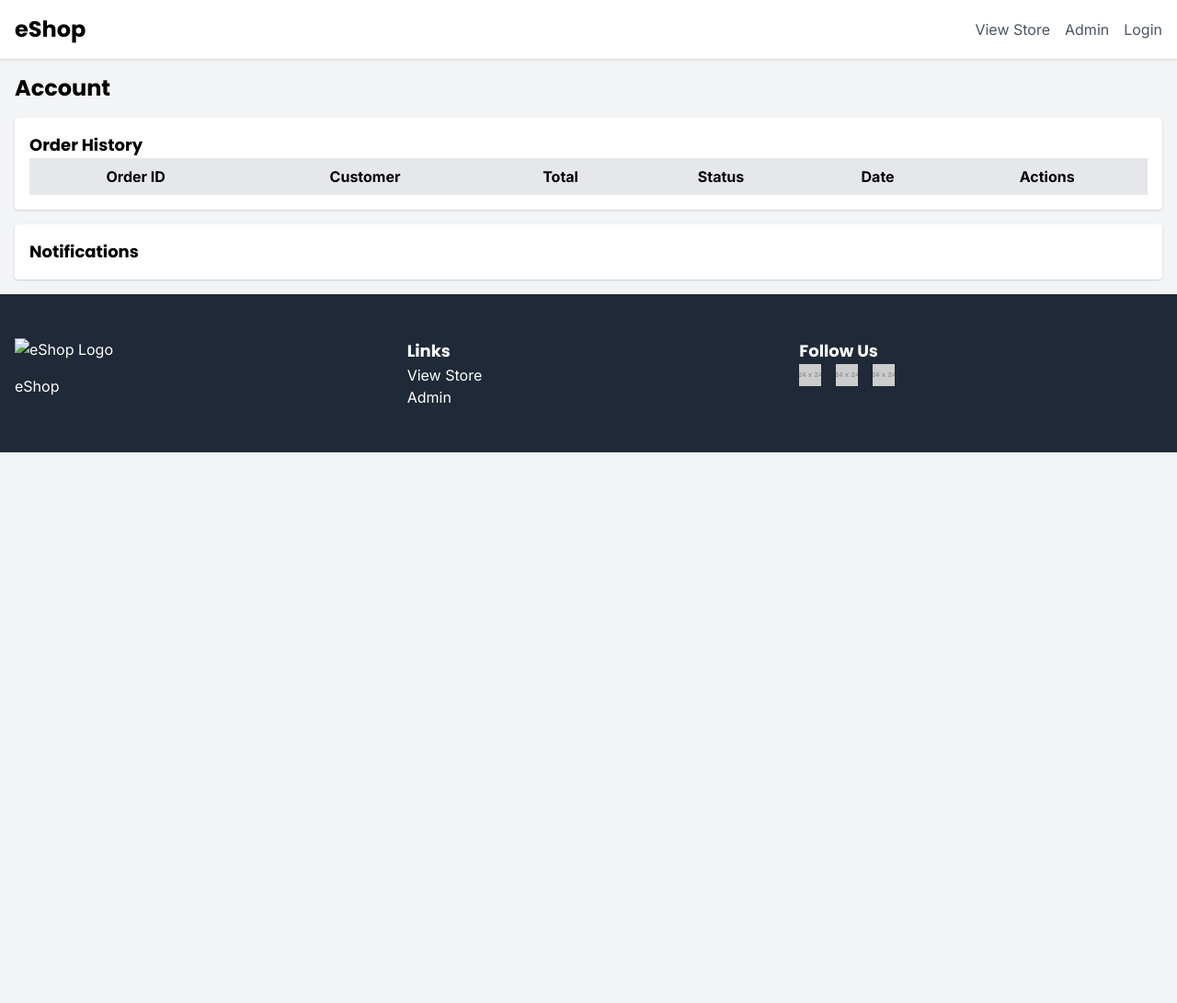
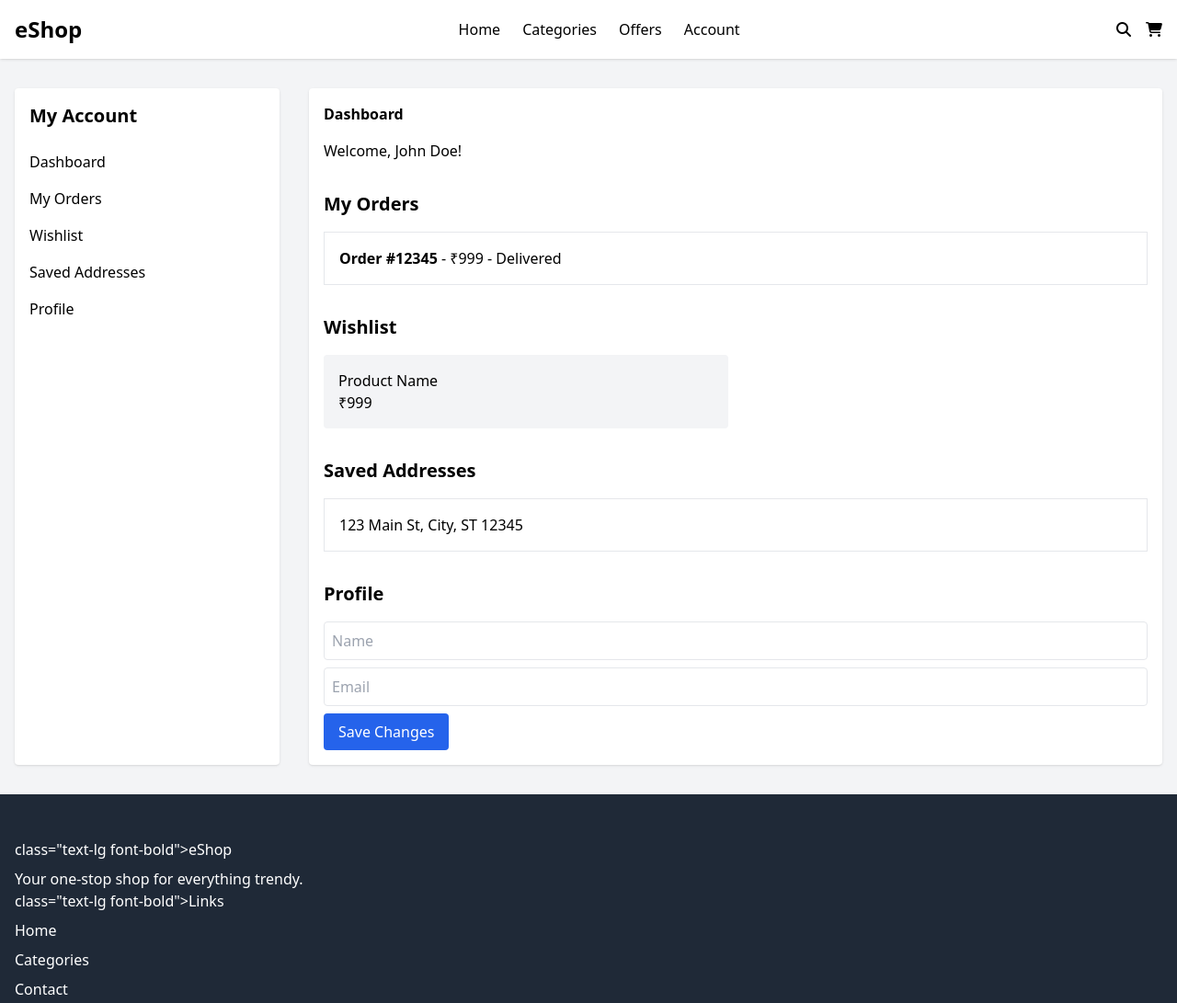
Before and after one commit to Shikhar8888/ecommerce-website, a plain HTML site: page account.html in a window 1280 px wide. Shown: the top 1091 px of the page at 92% size. Before the commit the page ends 800 px from the top, so only its background shows below. Drawn offline with nearby package versions, Linux system fonts and the light colour scheme; placeholder pictures from the web are drawn by us.

Commit message:
Update account.html

```diff
--- a/account.html
+++ b/account.html
@@ -4,81 +4,115 @@
     <meta charset="UTF-8">
     <meta name="viewport" content="width=device-width, initial-scale=1.0">
     <title>Account - eShop</title>
-    <link href="https://cdn.jsdelivr.net/npm/tailwindcss@2.2.19/dist/tailwind.min.css" rel="stylesheet">
-    <link rel="stylesheet" href="styles.css">
+    <script src="https://cdn.tailwindcss.com"></script>
+    <link rel="stylesheet" href="https://cdnjs.cloudflare.com/ajax/libs/font-awesome/6.4.0/css/all.min.css">
 </head>
-<body class="bg-gray-100">
-    <header class="bg-white shadow">
-        <div class="container mx-auto p-4 flex justify-between items-center">
-            <h1 class="text-2xl font-bold font-[Poppins] footer-business-name">eShop</h1>
-            <nav class="hidden md:flex space-x-4">
-                <a href="index.html" class="text-gray-600 hover:text-blue-600">View Store</a>
-                <a href="admin.html" class="text-gray-600 hover:text-blue-600">Admin</a>
-                <a href="login.html" class="text-gray-600 hover:text-blue-600">Login</a>
-            </nav>
-            <button id="hamburger" class="md:hidden">
-                <svg class="w-6 h-6" fill="none" stroke="currentColor" viewBox="0 0 24 24">
-                    <path stroke-linecap="round" stroke-linejoin="round" stroke-width="2" d="M4 6h16M4 12h16M4 18h16"></path>
-                </svg>
-            </button>
+<body class="bg-gray-100 font-sans">
+    <!-- Header (Same as index.html) -->
+    <header class="sticky top-0 bg-white shadow z-50">
+        <nav class="container mx-auto px-4 py-4 flex items-center justify-between">
+            <div class="text-2xl font-bold">eShop</div>
+            <div class="hidden md:flex space-x-6">
+                <a href="index.html" class="hover:text-blue-600">Home</a>
+                <a href="category.html" class="hover:text-blue-600">Categories</a>
+                <a href="#offers" class="hover:text-blue-600">Offers</a>
+                <a href="account.html" class="hover:text-blue-600">Account</a>
+            </div>
+            <div class="flex items-center space-x-4">
+                <a href="#search" class="hover:text-blue-600"><i class="fas fa-search"></i></a>
+                <a href="cart.html" class="hover:text-blue-600"><i class="fas fa-shopping-cart"></i></a>
+                <button id="hamburger" class="md:hidden"><i class="fas fa-bars"></i></button>
+            </div>
+        </nav>
+        <div id="mobile-menu" class="hidden bg-white shadow-md md:hidden">
+            <a href="index.html" class="block px-4 py-2 hover:bg-gray-100">Home</a>
+            <a href="category.html" class="block px-4 py-2 hover:bg-gray-100">Categories</a>
+            <a href="#offers" class="block px-4 py-2 hover:bg-gray-100">Offers</a>
+            <a href="account.html" class="block px-4 py-2 hover:bg-gray-100">Account</a>
         </div>
-        <nav id="mobile-menu" class="hidden md:hidden bg-white shadow">
-            <a href="index.html" class="block p-4 text-gray-600 hover:text-blue-600">View Store</a>
-            <a href="admin.html" class="block p-4 text-gray-600 hover:text-blue-600">Admin</a>
-            <a href="login.html" class="block p-4 text-gray-600 hover:text-blue-600">Login</a>
-        </nav>
     </header>
-    <main class="container mx-auto p-4">
-        <h2 class="text-2xl font-bold mb-4">Account</h2>
-        <div class="bg-white p-4 rounded shadow mb-4">
-            <h3 class="text-lg font-bold">Order History</h3>
-            <table class="w-full border-collapse">
-                <thead>
-                    <tr class="bg-gray-200">
-                        <th class="p-2">Order ID</th>
-                        <th class="p-2">Customer</th>
-                        <th class="p-2">Total</th>
-                        <th class="p-2">Status</th>
-                        <th class="p-2">Date</th>
-                        <th class="p-2">Actions</th>
-                    </tr>
-                </thead>
-                <tbody id="order-table-body"></tbody>
-            </table>
-        </div>
-        <div class="bg-white p-4 rounded shadow">
-            <h3 class="text-lg font-bold">Notifications</h3>
-            <div id="notifications"></div>
-        </div>
-    </main>
-    <footer class="bg-gray-800 text-white py-8">
-        <div class="container mx-auto p-4">
-            <div class="grid grid-cols-1 md:grid-cols-3 gap-8">
+
+    <!-- Account Page -->
+    <main class="container mx-auto px-4 py-8">
+        <div class="grid md:grid-cols-4 gap-8">
+            <!-- Sidebar -->
+            <aside class="md:col-span-1 bg-white p-4 rounded shadow">
+                <h2 class="text-xl font-bold mb-4">My Account</h2>
+                <a href="#dashboard" class="block py-2 hover:text-blue-600">Dashboard</a>
+                <a href="#orders" class="block py-2 hover:text-blue-600">My Orders</a>
+                <a href="#wishlist" class="block py-2 hover:text-blue-600">Wishlist</a>
+                <a href="#addresses" class="block py-2 hover:text-blue-600">Saved Addresses</a>
+                <a href="#profile" class="block py-2 hover:text-blue-600">Profile</a>
+            </aside>
+            <!-- Main Content -->
+            <div class="md:col-span-3 bg-white p-4 rounded shadow">
+                <h1 class="text-2 font-bold mb-4">Dashboard</h1>
+                <p>Welcome, John Doe!</p>
+                <!-- Orders -->
+                <section id="orders" class="mt-8">
+                    <h2 class="text-xl font-bold mb-4">My Orders</h2>
+                    <div class="border p-4 mb-4">
+                        <p><strong>Order #12345</strong> - ₹999 - Delivered</p>
+                    </div>
+                </section>
+                <!-- Wishlist -->
+                <section id="wishlist" class="mt-8">
+                    <h2 class="text-xl font-bold mb-4">Wishlist</h2>
+                    <div class="grid grid-cols-1 sm:grid-cols-2 gap-4">
+                        <div class="bg-gray-100 p-4 rounded">
+                            <h3>Product Name</h3>
+                            <p>₹999</p>
+                        </div>
+                    </section>
+                    <!-- Addresses -->
+                    <section id="addresses" class="mt-8">
+                        <h2 class="text-xl font-bold mb-4">Saved Addresses</h2>
+                        <div class="border p-4 mb-4">
+                            <p>123 Main St, City, ST 12345</p>
+                        </div>
+                    </section>
+                <!-- Profile -->
+                    <section id="profile" class="mt-8">
+                        <h2 class="text-xl font-bold mb-4">Profile</h2>
+                        <input type="text" placeholder="Name" class="border p-2 rounded w-full mb-2">
+                            <input type="email" placeholder="Email" class="border p-2 rounded w-full mb-2">
+                            <button class="bg-blue-600 text-white px-4 py-2 rounded hover:bg-blue-700">Save Changes</button>
+                        </section>
+                    </div>
+            </div>
+        </main>
+    <!-- Footer -->
+    <footer class="bg-gray-800 text-white text-white py-8">
+        <div class="container">
+            <div class="mx-auto px-4 grid py-4 md:grid">
                 <div>
-                    <img src="/images/logo.jpg" alt="eShop Logo" class="footer-logo w-32 mb-4">
-                    <p class="footer-business-name">eShop</p>
-                    <p class="footer-contact-email"></p>
-                    <p class="footer-contact-phone"></p>
-                    <p class="footer-address"></p>
+                    <h3> class="text-lg font-bold">eShop</h3>
+                    <p class="mt-2">Your one-stop shop for everything trendy.</p>
+                    </div>
+                <div>
+                <div>
+                    <h3> class="text-lg font-bold">Links</h3>
+                    <ul class="mt-2 space-y-2">
+                        <li><a href="index.html" class="hover:text-blue-400">Home</a></li>
+                        <li><a href="category.html" class="hover:text-blue-400">Categories</a></li>
+                        <li><a href="#contact" class="hover:text-blue-400">Contact</a></li>
+                    </ul>
                 </div>
                 <div>
-                    <h3 class="text-lg font-bold">Links</h3>
-                    <ul>
-                        <li><a href="index.html" class="hover:text-blue-400">View Store</a></li>
-                        <li><a href="admin.html" class="hover:text-blue-400">Admin</a></li>
+                    <h3 class="text-lg font-bold">Policies</h3>
+                    <ul class="mt-2 space-y-2">
+                        <li><a href="#privacy" class="hover:text-blue-400">Privacy Policy</a></li>
+                        <li><a href="#terms" class="hover:text-blue-400">Terms of Service</a></li>
                     </ul>
                 </div>
                 <div>
                     <h3 class="text-lg font-bold">Follow Us</h3>
-                    <div class="flex space-x-4">
-                        <a href="#"><img src="https://via.placeholder.com/24" alt="Facebook" class="w-6 h-6"></a>
-                        <a href="#"><img src="https://via.placeholder.com/24" alt="Twitter" class="w-6 h-6"></a>
-                        <a href="#"><img src="https://via.placeholder.com/24" alt="Instagram" class="w-6 h-6"></a>
+                    <div class="mt-2 flex space-x-4">
+                        <a href="#facebook" class="hover:text-blue-400"><i class="fab fa-facebook"></i></a>
+                        <a href="#instagram" class="hover:text-blue-400"><i class="fab fa-instagram"></i></a>
+                        <a href="#twitter" class="hover:text-blue-400"><i class="fab fa-twitter"></i></a>
                     </div>
                 </div>
             </div>
-        </div>
-    </footer>
-    <script src="script.js" type="module"></script>
-</body>
-</html>
+        </footer>
+    <script src="script.js"></script>
```
